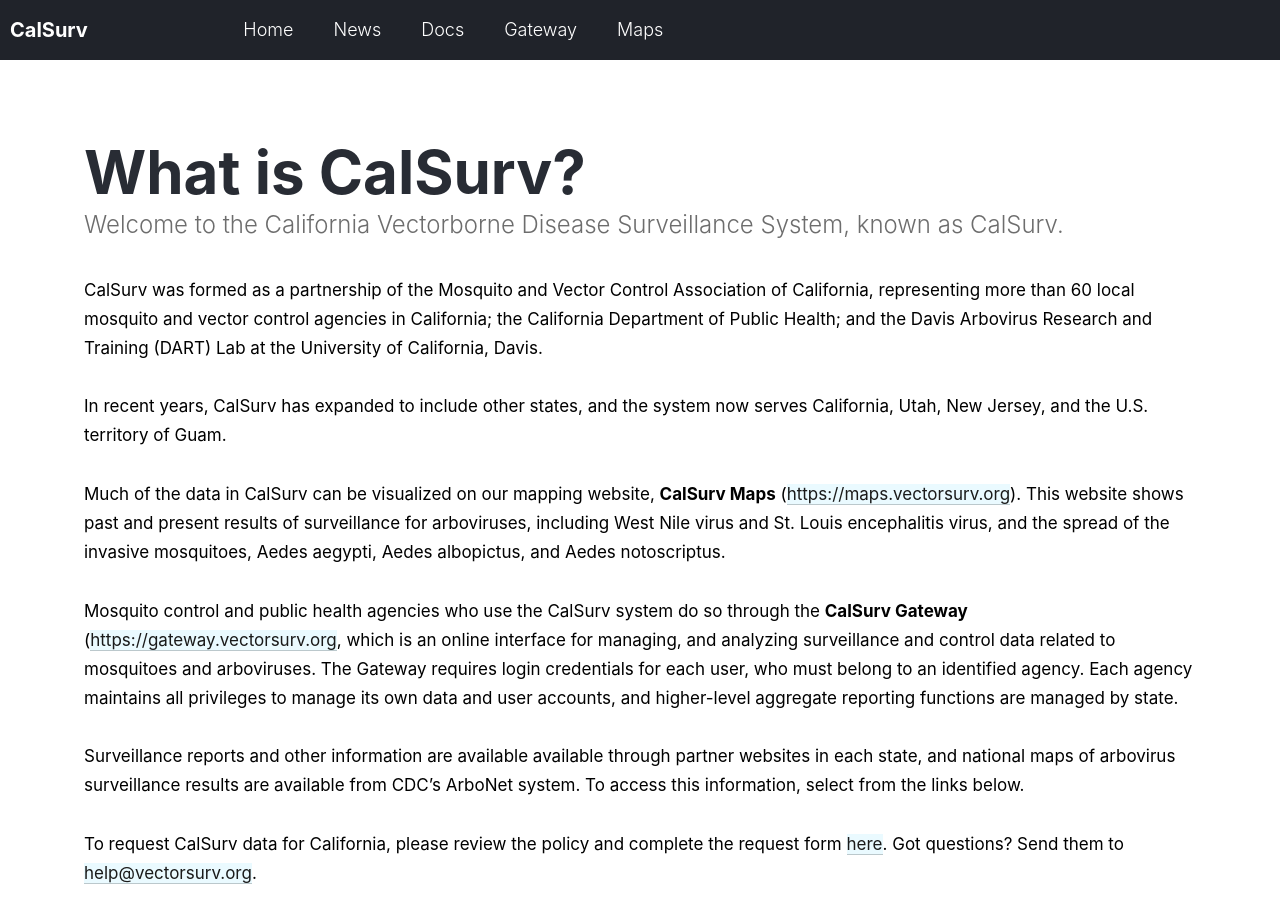
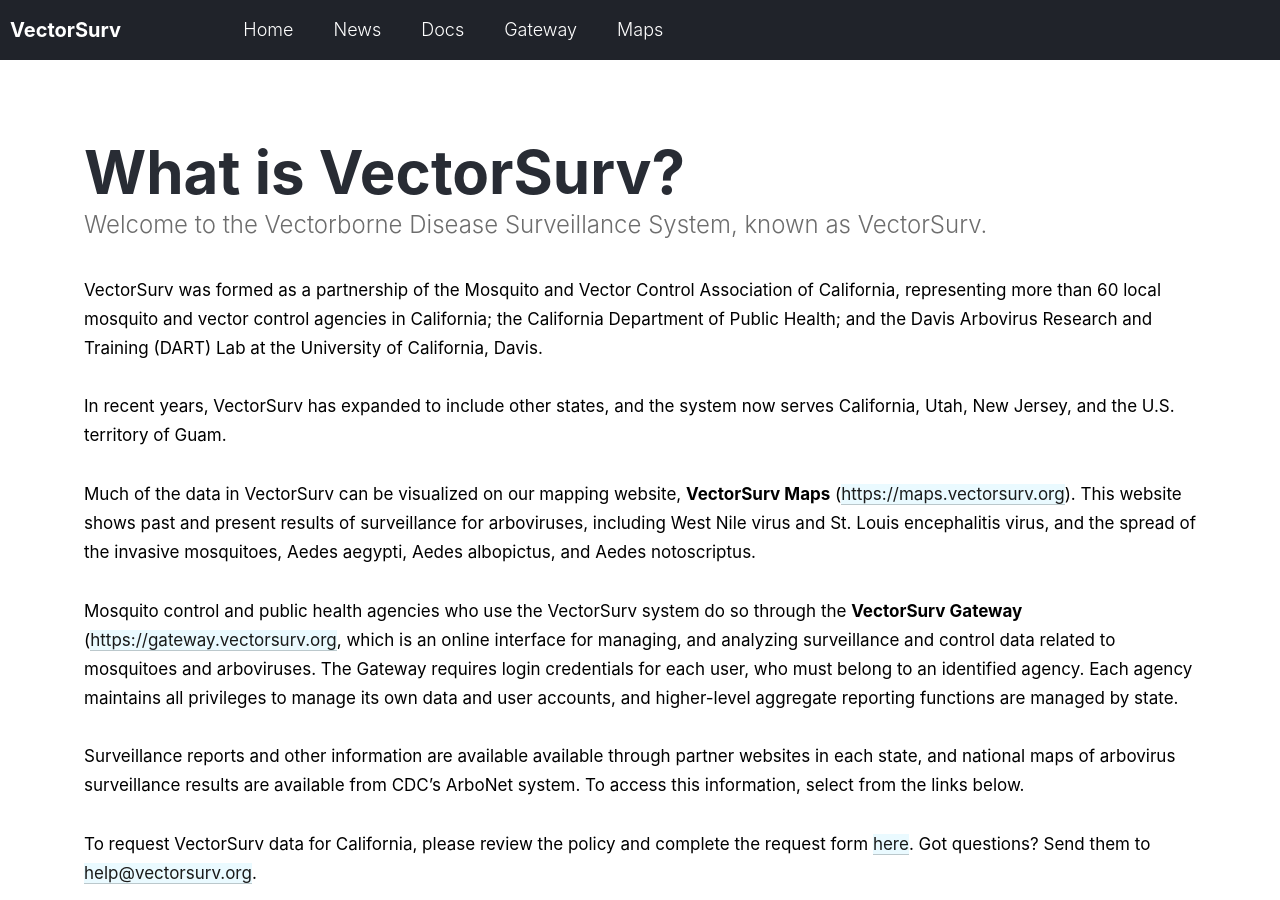
Before and after one commit to tlvaldepena/vectorsurv.org, a Jekyll site: the page built from index.md, in a window 1280 px wide and 900 px high. Built offline with Jekyll 4.4.1, drawn with Linux system fonts in a browser that asks for light colours.

Commit message:
CalSurv -> VectorSurv

```diff
--- a/_config.yml
+++ b/_config.yml
@@ -1,7 +1,6 @@
-title: CalSurv
-description:  California Vectorborne Disease Surveillance System
+title: VectorSurv
+description: California Vectorborne Disease Surveillance System
 google_analytics: UA-112879359-3
-
 
 collections:
   docs:
@@ -12,19 +11,16 @@
     output: true
 
 defaults:
-  -
-    scope:
+  - scope:
       path: ""
     values:
       layout: page
-  -
-    scope:
+  - scope:
       path: _docs
       type: docs
     values:
       layout: docs
-  -
-    scope:
+  - scope:
       path: _posts
       type: posts
     values:
--- a/index.md
+++ b/index.md
@@ -1,19 +1,20 @@
 ---
-title: What is CalSurv?
+title: What is VectorSurv?
 ---
-Welcome to the California Vectorborne Disease Surveillance System, known as CalSurv.
 
-CalSurv was formed as a partnership of the Mosquito and Vector Control Association of California, representing more than 60 local mosquito and vector control agencies in California; the California Department of Public Health; and the Davis Arbovirus Research and Training (DART) Lab at the University of California, Davis.
+Welcome to the Vectorborne Disease Surveillance System, known as VectorSurv.
 
-In recent years, CalSurv has expanded to include other states, and the system now serves California, Utah, New Jersey, and the U.S. territory of Guam.
+VectorSurv was formed as a partnership of the Mosquito and Vector Control Association of California, representing more than 60 local mosquito and vector control agencies in California; the California Department of Public Health; and the Davis Arbovirus Research and Training (DART) Lab at the University of California, Davis.
 
-Much of the data in CalSurv can be visualized on our mapping website, **CalSurv Maps** ([https://maps.vectorsurv.org](https://maps.vectorsurv.org)). This website shows past and present results of surveillance for arboviruses, including West Nile virus and St. Louis encephalitis virus, and the spread of the invasive mosquitoes, Aedes aegypti, Aedes albopictus, and Aedes notoscriptus.
+In recent years, VectorSurv has expanded to include other states, and the system now serves California, Utah, New Jersey, and the U.S. territory of Guam.
 
-Mosquito control and public health agencies who use the CalSurv system do so through the **CalSurv Gateway** ([https://gateway.vectorsurv.org](https://gateway.vectorsurv.org), which is an online interface for managing, and analyzing surveillance and control data related to mosquitoes and arboviruses. The Gateway requires login credentials for each user, who must belong to an identified agency. Each agency maintains all privileges to manage its own data and user accounts, and higher-level aggregate reporting functions are managed by state.
+Much of the data in VectorSurv can be visualized on our mapping website, **VectorSurv Maps** ([https://maps.vectorsurv.org](https://maps.vectorsurv.org)). This website shows past and present results of surveillance for arboviruses, including West Nile virus and St. Louis encephalitis virus, and the spread of the invasive mosquitoes, Aedes aegypti, Aedes albopictus, and Aedes notoscriptus.
+
+Mosquito control and public health agencies who use the VectorSurv system do so through the **VectorSurv Gateway** ([https://gateway.vectorsurv.org](https://gateway.vectorsurv.org), which is an online interface for managing, and analyzing surveillance and control data related to mosquitoes and arboviruses. The Gateway requires login credentials for each user, who must belong to an identified agency. Each agency maintains all privileges to manage its own data and user accounts, and higher-level aggregate reporting functions are managed by state.
 
 Surveillance reports and other information are available available through partner websites in each state, and national maps of arbovirus surveillance results are available from CDC’s ArboNet system. To access this information, select from the links below.
 
-To request CalSurv data for California, please review the policy and complete the request form [here]({{ site.baseurl }}/assets/files/calsurv_data_policy.pdf). Got questions? Send them to [help@vectorsurv.org](mailto:help@vectorsurv.org).
+To request VectorSurv data for California, please review the policy and complete the request form [here]({{ site.baseurl }}/assets/files/VectorSurv_data_policy.pdf). Got questions? Send them to [help@vectorsurv.org](mailto:help@vectorsurv.org).
 
 USA
 
```
Also changed, not shown: _docs/arthropod/trap-types.md (+1 -1 lines), _docs/settings/account-preferences.md (+1 -1 lines), _docs/tools/spatial-tools.md (+1 -1 lines), _posts/2018-05-17-new-calsurv-org.md (+1 -1 lines).
